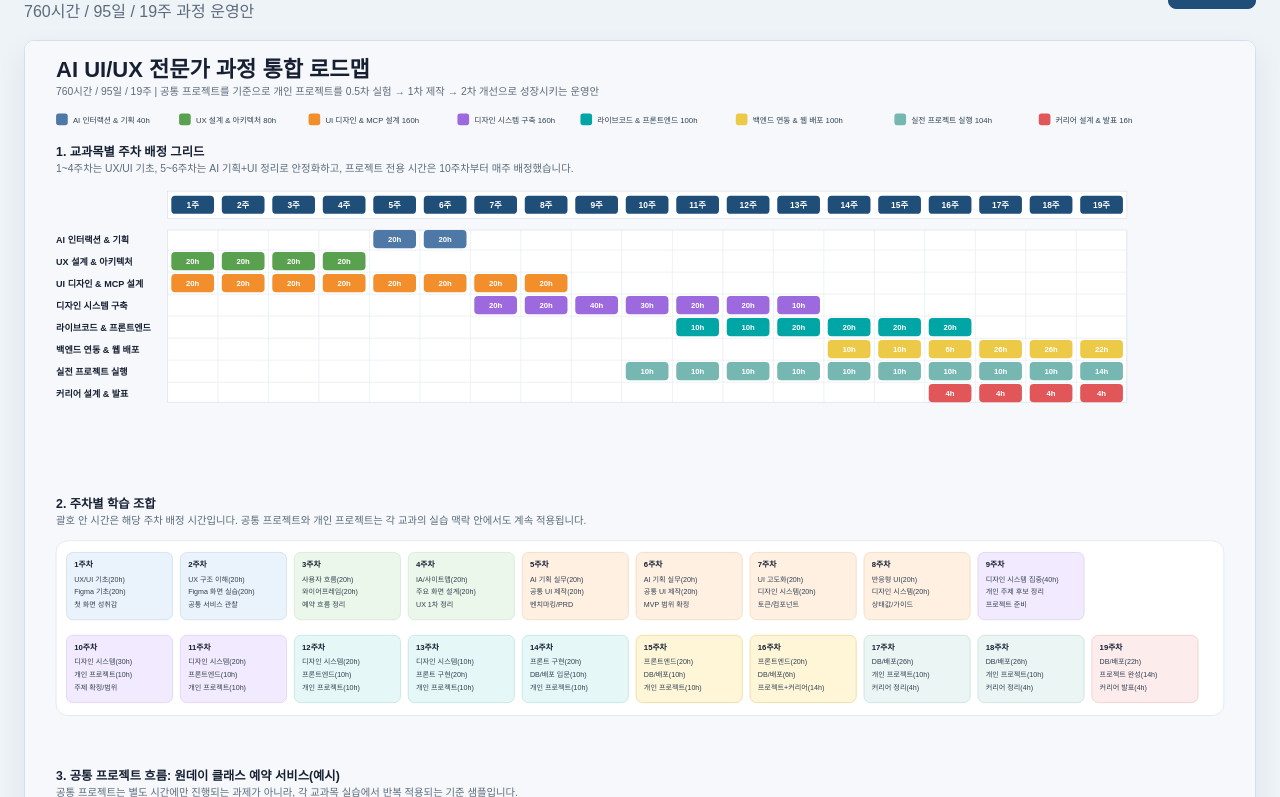
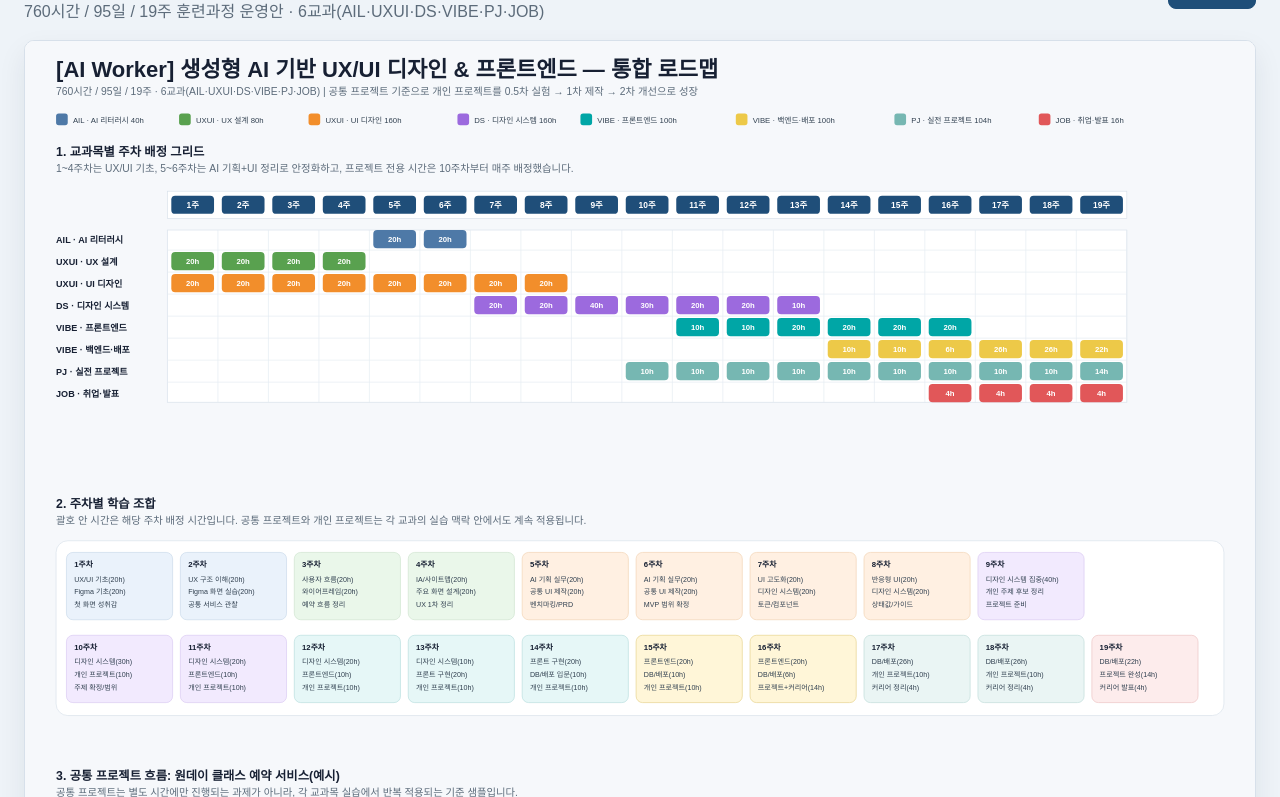
Before and after one commit to lnk-developer/roadmap, a plain HTML site: page index.html in a window 1280 px wide. Shown: the part 68-865 px from the top of the page. Drawn offline with Linux system fonts and the light colour scheme.

Commit message:
change 2026-07-12

```diff
--- a/index.html
+++ b/index.html
@@ -3,7 +3,7 @@
 <head>
   <meta charset="utf-8">
   <meta name="viewport" content="width=device-width, initial-scale=1">
-  <title>AI UI/UX 전문가 과정 통합 로드맵</title>
+  <title>[AI Worker] UX/UI 디자인 &amp; 프론트엔드 — 통합 로드맵</title>
   <style>
     :root {
       color-scheme: light;
@@ -113,8 +113,8 @@
   <main class="page">
     <header class="toolbar" aria-label="로드맵 보기 도구">
       <div>
-        <h1>AI UI/UX 전문가 과정 통합 로드맵</h1>
-        <p class="subtitle">760시간 / 95일 / 19주 과정 운영안</p>
+        <h1>[AI Worker] 생성형 AI 기반 UX/UI 디자인 &amp; 프론트엔드 — 통합 로드맵</h1>
+        <p class="subtitle">760시간 / 95일 / 19주 훈련과정 운영안 · 6교과(AIL·UXUI·DS·VIBE·PJ·JOB)</p>
       </div>
       <button class="button" type="button" onclick="window.print()">인쇄/PDF</button>
     </header>
@@ -141,18 +141,18 @@
 
   <rect x="0" y="0" width="1900" height="2050" fill="#F6F8FB"/>
 
-  <text x="48" y="56" class="title">AI UI/UX 전문가 과정 통합 로드맵</text>
-  <text x="48" y="84" class="subtitle">760시간 / 95일 / 19주 | 공통 프로젝트를 기준으로 개인 프로젝트를 0.5차 실험 → 1차 제작 → 2차 개선으로 성장시키는 운영안</text>
+  <text x="48" y="56" class="title">[AI Worker] 생성형 AI 기반 UX/UI 디자인 &amp; 프론트엔드 — 통합 로드맵</text>
+  <text x="48" y="84" class="subtitle">760시간 / 95일 / 19주 · 6교과(AIL·UXUI·DS·VIBE·PJ·JOB) | 공통 프로젝트 기준으로 개인 프로젝트를 0.5차 실험 → 1차 제작 → 2차 개선으로 성장</text>
 
   <g transform="translate(48,112)">
-    <rect x="0" y="0" width="18" height="18" rx="4" fill="#4E79A7"/><text x="26" y="14" class="small">AI 인터랙션 &amp; 기획 40h</text>
-    <rect x="190" y="0" width="18" height="18" rx="4" fill="#59A14F"/><text x="216" y="14" class="small">UX 설계 &amp; 아키텍처 80h</text>
-    <rect x="390" y="0" width="18" height="18" rx="4" fill="#F28E2B"/><text x="416" y="14" class="small">UI 디자인 &amp; MCP 설계 160h</text>
-    <rect x="620" y="0" width="18" height="18" rx="4" fill="#9C6ADE"/><text x="646" y="14" class="small">디자인 시스템 구축 160h</text>
-    <rect x="810" y="0" width="18" height="18" rx="4" fill="#00A6A6"/><text x="836" y="14" class="small">라이브코드 &amp; 프론트엔드 100h</text>
-    <rect x="1050" y="0" width="18" height="18" rx="4" fill="#EDC948"/><text x="1076" y="14" class="small">백엔드 연동 &amp; 웹 배포 100h</text>
-    <rect x="1295" y="0" width="18" height="18" rx="4" fill="#76B7B2"/><text x="1321" y="14" class="small">실전 프로젝트 실행 104h</text>
-    <rect x="1518" y="0" width="18" height="18" rx="4" fill="#E15759"/><text x="1544" y="14" class="small">커리어 설계 &amp; 발표 16h</text>
+    <rect x="0" y="0" width="18" height="18" rx="4" fill="#4E79A7"/><text x="26" y="14" class="small">AIL · AI 리터러시 40h</text>
+    <rect x="190" y="0" width="18" height="18" rx="4" fill="#59A14F"/><text x="216" y="14" class="small">UXUI · UX 설계 80h</text>
+    <rect x="390" y="0" width="18" height="18" rx="4" fill="#F28E2B"/><text x="416" y="14" class="small">UXUI · UI 디자인 160h</text>
+    <rect x="620" y="0" width="18" height="18" rx="4" fill="#9C6ADE"/><text x="646" y="14" class="small">DS · 디자인 시스템 160h</text>
+    <rect x="810" y="0" width="18" height="18" rx="4" fill="#00A6A6"/><text x="836" y="14" class="small">VIBE · 프론트엔드 100h</text>
+    <rect x="1050" y="0" width="18" height="18" rx="4" fill="#EDC948"/><text x="1076" y="14" class="small">VIBE · 백엔드·배포 100h</text>
+    <rect x="1295" y="0" width="18" height="18" rx="4" fill="#76B7B2"/><text x="1321" y="14" class="small">PJ · 실전 프로젝트 104h</text>
+    <rect x="1518" y="0" width="18" height="18" rx="4" fill="#E15759"/><text x="1544" y="14" class="small">JOB · 취업·발표 16h</text>
   </g>
 
   <text x="48" y="178" class="section">1. 교과목별 주차 배정 그리드</text>
@@ -183,14 +183,14 @@
   </g>
 
   <g transform="translate(48,292)">
-    <text x="0" y="20" class="lane">AI 인터랙션 &amp; 기획</text>
-    <text x="0" y="54" class="lane">UX 설계 &amp; 아키텍처</text>
-    <text x="0" y="88" class="lane">UI 디자인 &amp; MCP 설계</text>
-    <text x="0" y="122" class="lane">디자인 시스템 구축</text>
-    <text x="0" y="156" class="lane">라이브코드 &amp; 프론트엔드</text>
-    <text x="0" y="190" class="lane">백엔드 연동 &amp; 웹 배포</text>
-    <text x="0" y="224" class="lane">실전 프로젝트 실행</text>
-    <text x="0" y="258" class="lane">커리어 설계 &amp; 발표</text>
+    <text x="0" y="20" class="lane">AIL · AI 리터러시</text>
+    <text x="0" y="54" class="lane">UXUI · UX 설계</text>
+    <text x="0" y="88" class="lane">UXUI · UI 디자인</text>
+    <text x="0" y="122" class="lane">DS · 디자인 시스템</text>
+    <text x="0" y="156" class="lane">VIBE · 프론트엔드</text>
+    <text x="0" y="190" class="lane">VIBE · 백엔드·배포</text>
+    <text x="0" y="224" class="lane">PJ · 실전 프로젝트</text>
+    <text x="0" y="258" class="lane">JOB · 취업·발표</text>
   </g>
 
   <g transform="translate(220,292)">
```
